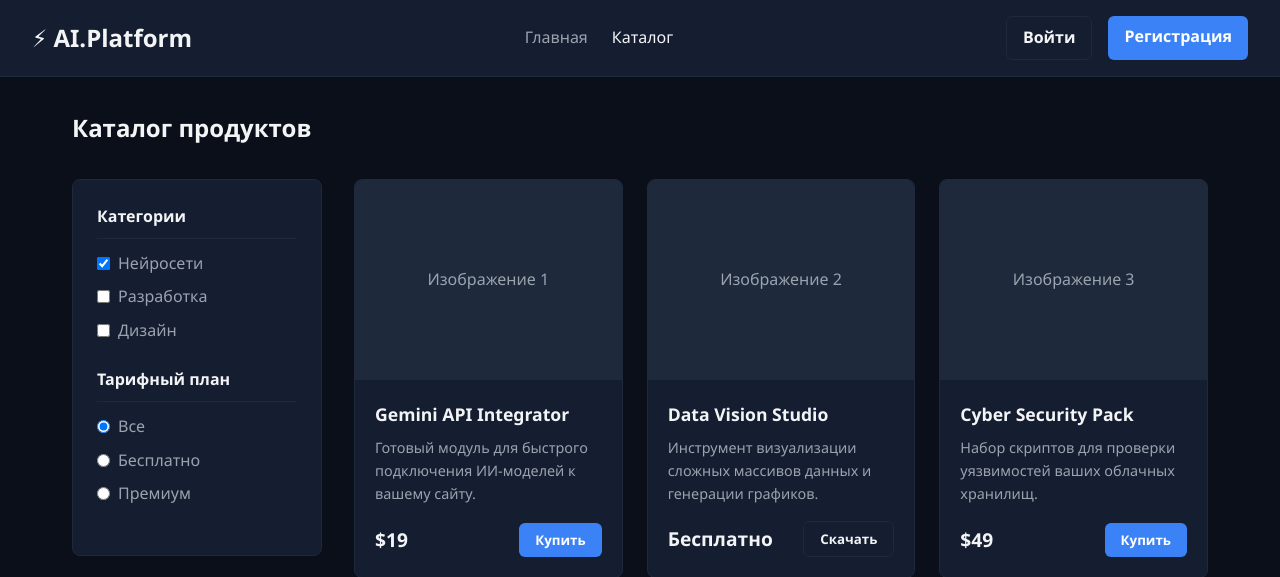
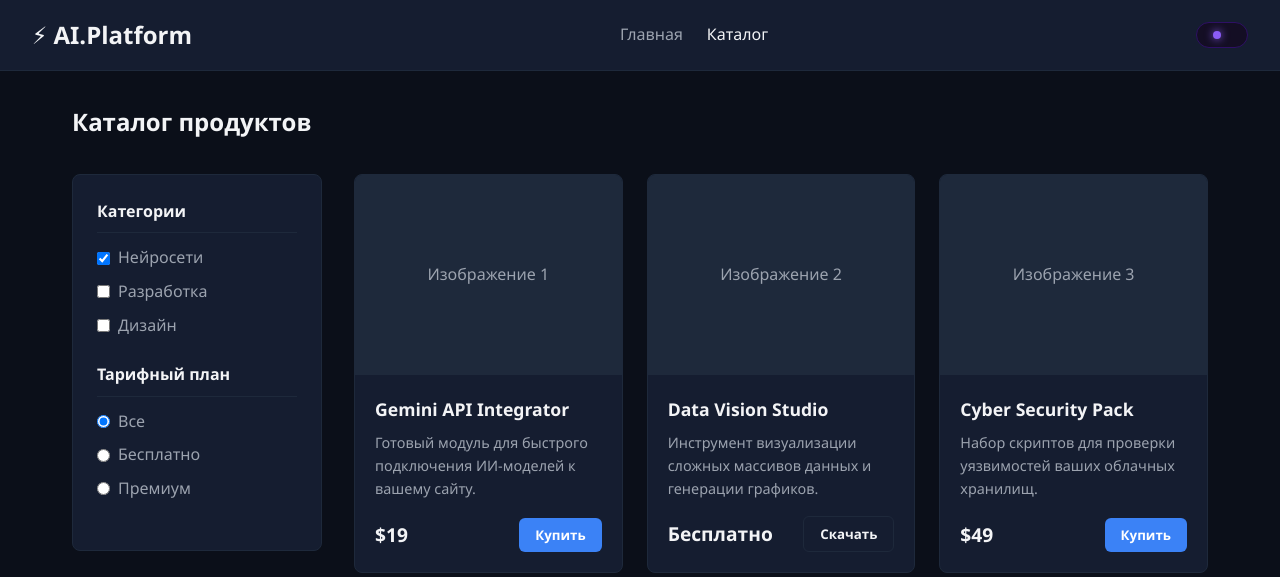
Before and after one commit to unknown5325/PracticeFastAPI, a FastAPI app: page /catalog in a window 1280 px wide. Shown: the top 577 px of the page. Run offline with FastAPI, Linux system fonts and the light colour scheme.

Commit message:
fouthPractice

```diff
--- a/SecondPractice/UserList.csv
+++ b/SecondPractice/UserList.csv
@@ -1,2 +1,3 @@
 Name,Email,Password,HashPassword
 dqwdqw,dqwdwqd@dqwdqw,dqwdwqdqwdqw,0537aca7da72e5b925d973d9067e284e6b40ff33e6ea8f25d1e56996ec84873d
+Денис,name@example.com,nameExample123,4c153e9170c54db203037dc06dc6f393d3e427d1bad8dc04abdc46a4a6fe5383
--- a/SecondPractice/classForApp.py
+++ b/SecondPractice/classForApp.py
@@ -15,7 +15,7 @@ class Functions:
         df = pd.DataFrame({'Name' : name, 'Email' : email, 'Password' : password, 'HashPassword' : hexDig}, index=[0])
         df.to_csv('UserList.csv', index=False,  mode="a", sep=",", header=not os.path.isfile("UserList.csv"))
 
-    def getCollumn():
+    def getCollumn(self):
         df = pd.read_csv('UserList.csv')
         nameCollumn = df['Name']
         emailCollumn = df['Email']
--- a/SecondPractice/main.py
+++ b/SecondPractice/main.py
@@ -26,12 +26,23 @@ def home(request:Request):
 def home(request:Request):
     return templates.TemplateResponse(request=request, name='404.html')
 
+@app.post('/login')
+def postLogin(request:Request, email: str = Form(...), password: str = Form(...)):
+    digits = func.getCollumn()
+    hexPassword = func.getHexPassword(password)
+    if email in digits[1].values and hexPassword in digits[3].values:
+        return templates.TemplateResponse(request=request, name='catalog.html', context={'email' : email})
+    else:
+        error = 'Неправильный email или пароль'
+        return templates.TemplateResponse(request=request, name='login.html', context={'error' : error})
+
+
 @app.get('/login', response_class=HTMLResponse)
 def home(request:Request):
     return templates.TemplateResponse(request=request, name='login.html')
 
 @app.post('/register')
-def getLogin(request:Request, name : str = Form(...), email : str = Form(...), password : str = Form(...)):
+def postRegister(request:Request, name : str = Form(...), email : str = Form(...), password : str = Form(...)):
     func.writeCharacteristics(name, email, password)
     return RedirectResponse(url='/', status_code=303)
 
--- a/SecondPractice/static/style.css
+++ b/SecondPractice/static/style.css
@@ -27,6 +27,16 @@
     --text-muted: #9ca3af;
     --border-color: #1e293b;
     --danger-color: #ef4444;
+}
+
+.red-border {
+  border: 2px solid red;
+  box-shadow: 0 0 5px rgba(255, 0, 0, 0.5);
+  outline: none;
+}
+
+#error{
+    color: red;
 }
 
 body {
--- a/SecondPractice/templates/catalog.html
+++ b/SecondPractice/templates/catalog.html
@@ -4,7 +4,38 @@
     <meta charset="UTF-8">
     <meta name="viewport" content="width=device-width, initial-scale=1.0">
     <title>Каталог товаров</title>
-    <link rel="stylesheet" href="../static/style.css">
+    <!-- Добавлен кэш-бастинг параметров стилей для FastAPI -->
+    <link rel="stylesheet" href="../static/style.css?v=2">
+    <style>
+        /* Дополнительные стили для бэйджа пользователя в шапке */
+        .user-badge {
+            display: flex;
+            align-items: center;
+            gap: 10px;
+            background-color: #140e24; /* var(--card-bg) */
+            padding: 8px 16px;
+            border-radius: 20px;
+            border: 1px solid #2e1065; /* var(--border-color) */
+            font-size: 0.9rem;
+            color: #f3e8ff; /* var(--text-main) */
+        }
+
+        .user-avatar {
+            width: 8px;
+            height: 8px;
+            background-color: #8b5cf6; /* var(--accent-color) */
+            border-radius: 50%;
+            box-shadow: 0 0 8px #8b5cf6;
+        }
+
+        .user-email {
+            font-weight: 500;
+            max-width: 180px;
+            overflow: hidden;
+            text-overflow: ellipsis;
+            white-space: nowrap;
+        }
+    </style>
 </head>
 <body>
 
@@ -14,9 +45,15 @@
             <li><a href="home">Главная</a></li>
             <li><a href="catalog" class="active">Каталог</a></li>
         </ul>
+
+        <!-- Кнопки авторизации заменены на отображение email текущего пользователя -->
         <div class="nav-auth">
-            <a href="login" class="btn btn-outline">Войти</a>
-            <a href="register" class="btn btn-primary">Регистрация</a>
+            <div class="user-badge">
+                <span class="user-avatar"></span>
+                <span class="user-email" id="header-user-email">
+                    {{ email }}
+                </span>
+            </div>
         </div>
     </nav>
 
--- /dev/null
+++ b/fwq.py
@@ -0,0 +1,4 @@
+tup = (0, 1, 2, 3)
+
+
+print(tup[1])
```
Also changed, not shown: SecondPractice/templates/login.html (+14 -4 lines), FIrstPractice/static/style.css (line endings or trailing spaces).
